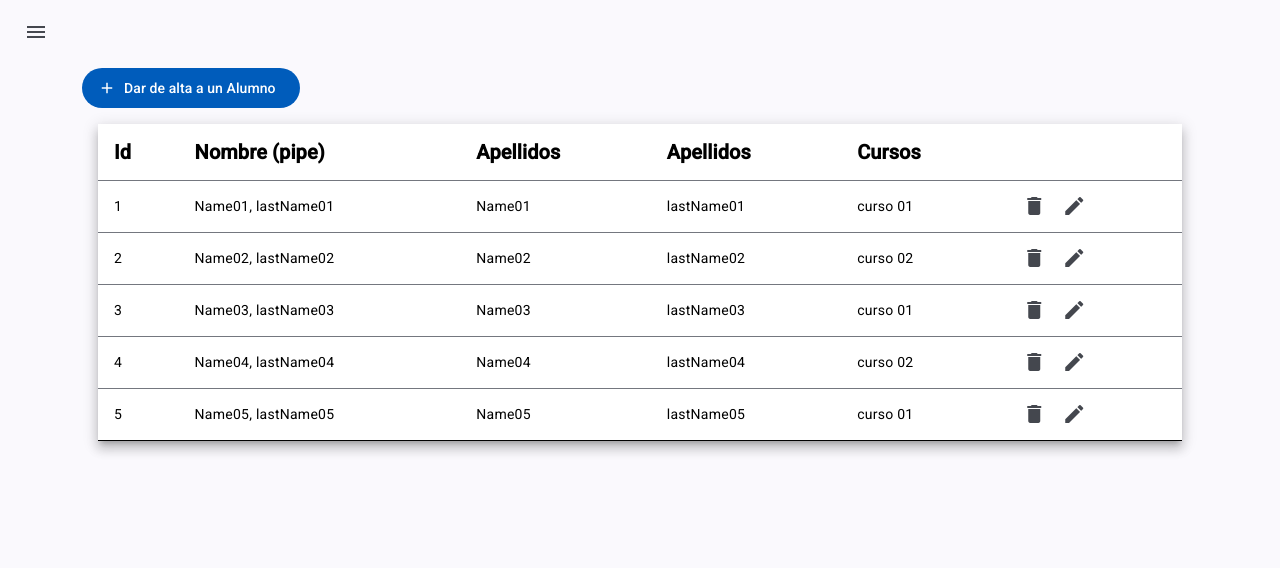
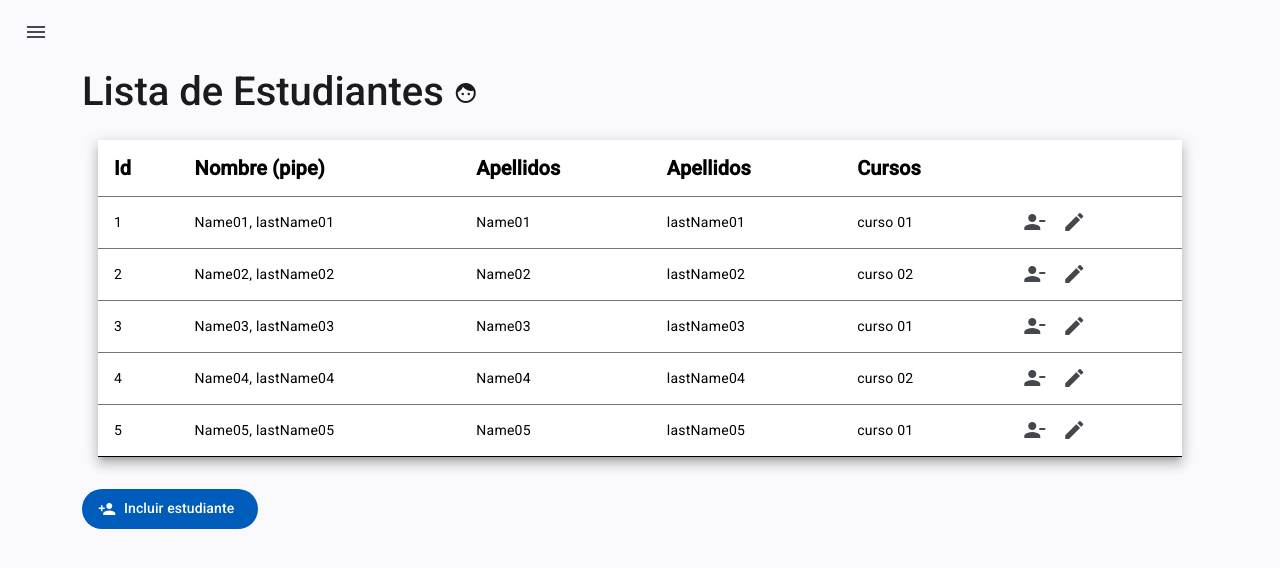
Before and after one commit to hiw4n/PF-Villarrubia, an Angular app: page /dashboard/students in a window 1280 px wide. Shown: the top 568 px of the page. Built offline with nearby package versions, Linux system fonts and the light colour scheme.

Commit message:
change icons and text

```diff
--- a/src/app/features/dashboard/students/students.component.html
+++ b/src/app/features/dashboard/students/students.component.html
@@ -1,13 +1,7 @@
-<button (click)="openDialog()" mat-flat-button>
-  <mat-icon>
-    add
-  </mat-icon>
-  Dar de alta a un Alumno
-</button>
 <!-- <div *ngIf="nombreCurso" class="p-3">
   <p>Nombre Curso Creado: {{nombreCurso}}</p>
 </div> -->
-
+<h1>Lista de Estudiantes <mat-icon>face</mat-icon></h1>
 <div class="table table-courses p-3">
   <table mat-table [dataSource]="dataSource" class="mat-elevation-z8">
 
@@ -52,7 +46,7 @@
       <th mat-header-cell *matHeaderCellDef></th>
       <td mat-cell *matCellDef="let element">
         <button (click)="deleteById(element.id)" mat-icon-button>
-          <mat-icon>deleted</mat-icon>
+          <mat-icon>person_remove</mat-icon>
         </button>
         <button (click)="edit(element)" mat-icon-button>
           <mat-icon>edit</mat-icon>
@@ -65,3 +59,9 @@
 
   </table>
 </div>
+<button (click)="openDialog()" mat-flat-button class="button-send">
+  Incluir estudiante
+  <mat-icon>
+    person_add
+  </mat-icon>
+</button>
--- a/src/app/features/dashboard/students/students.component.scss
+++ b/src/app/features/dashboard/students/students.component.scss
@@ -0,0 +1,3 @@
+.button-send{
+  margin-left: auto;
+}
```
